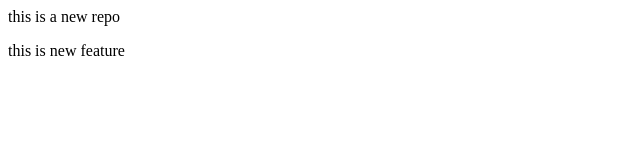
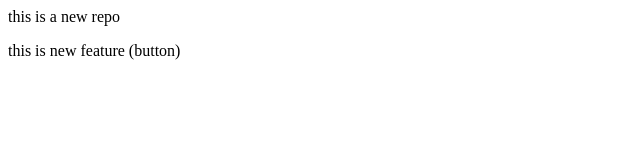
Before and after one commit to student-srishtsingh/LocalRepo, a plain HTML site: page index.html in a window 1280 px wide. Shown: the full height of the page, 0-640 px from the left. Drawn offline with Linux system fonts and the light colour scheme.

Commit message:
add button

```diff
--- a/index.html
+++ b/index.html
@@ -1,2 +1,3 @@
 <p> this is a new repo</p>
-<p>this is new feature</p>
+<p>this is new feature (button)
+</p>
```
